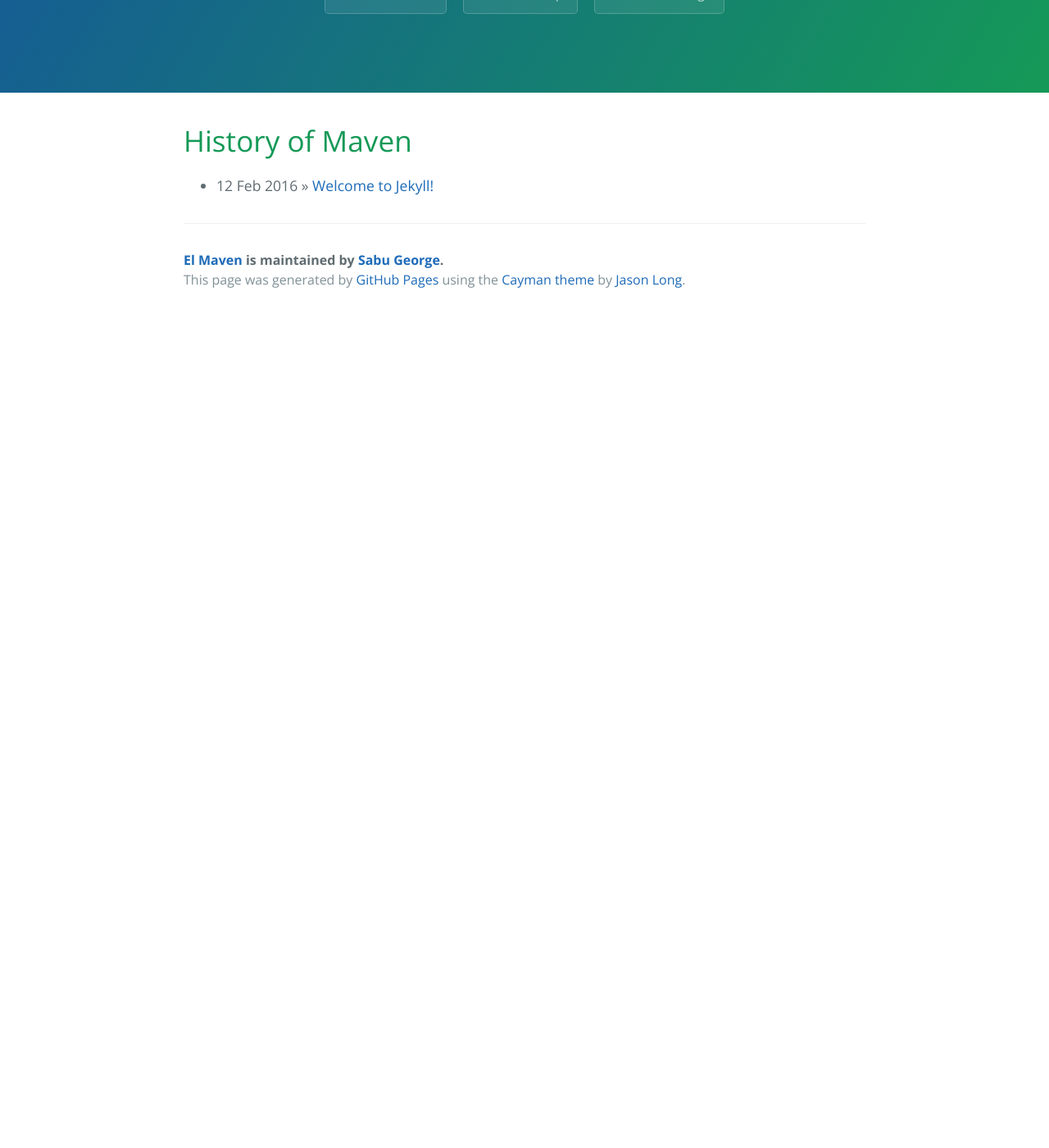
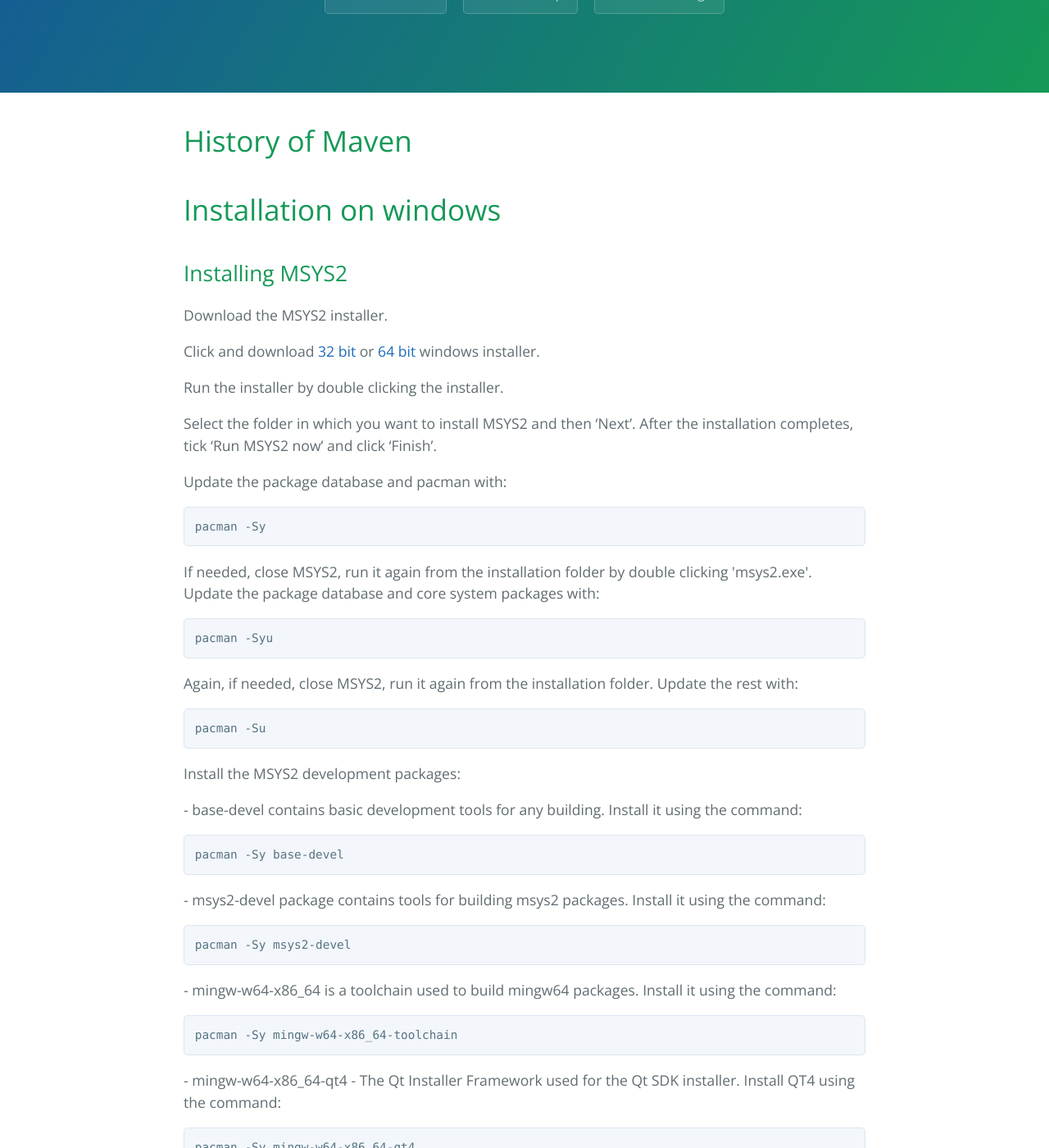
Before and after one commit to sabsgeo/el-maven, a Jekyll site: the page built from index.html, in a window 1280 px wide and 1400 px high, scrolled down 270 px. Shown: the whole window at 82% size. Built offline with Jekyll 4.4.1, drawn with Linux system fonts in a browser that asks for light colours; the list of posts is cut into pages by our own code; before the commit the page ends 900 px from its top, so only the background shows below that; some of the changed text lies outside the part shown.

Commit message:
Checking jekall compilation is working proper

```diff
--- a/index.html
+++ b/index.html
@@ -2,12 +2,80 @@
 layout: default
 title: {{ site.name }}
 ---
-
 <div id="home">
-  <h1>History of Maven</h1>
-  <ul class="posts">
-    {% for post in site.posts %}
-      <li><span>{{ post.date | date_to_string }}</span> &raquo; <a href="{{ site.baseurl }}{{ post.url }}">{{ post.title }}</a></li>
-    {% endfor %}
-  </ul>
+    <h1>History of Maven</h1>
+    <h1>Installation on windows</h1>
+    <h2> Installing MSYS2</h2>
+    <p>Download the MSYS2 installer.</p>
+    <p>
+        Click and download <a href="http://downloads.sourceforge.net/project/msys2/Base/i686/msys2-i686-20160205.exe?r=http%3A%2F%2F127.0.0.1%3A4000%2F&ts=1475499384&use_mirror=nchc">32 bit</a> or <a href="https://sourceforge.net/projects/msys2/files/Base/x86_64/msys2-x86_64-20160205.exe/download">64 bit</a> windows installer.
+    </p>
+    <p>
+        Run the installer by double clicking the installer.
+    </p>
+    <p>
+        Select the folder in which you want to install MSYS2 and then ‘Next’. After the installation completes, tick ‘Run MSYS2 now’ and click ‘Finish’.
+    </p>
+    <p>
+        Update the package database and pacman with:
+    <pre>pacman -Sy</pre>
+    </p>
+    <p>
+        If needed, close MSYS2, run it again from the installation folder by double clicking 'msys2.exe'.
+        </br>Update the package database and core system packages with:
+    <pre>pacman -Syu</pre>
+    </p>
+    <p>
+        Again, if needed, close MSYS2, run it again from the installation folder. Update the rest with:
+    <pre>pacman -Su</pre>
+    </p>
+    <p>
+        Install the MSYS2 development packages:
+    </p>
+    <p>
+        - base-devel contains basic development tools for any building. Install it using the command:
+    <pre>pacman -Sy base-devel</pre>
+    </p>
+    <p>
+        - msys2-devel package contains tools for building msys2 packages. Install it using the command:
+    <pre>pacman -Sy msys2-devel</pre>
+    </p>
+    <p>
+        - mingw-w64-x86_64 is a toolchain used to build mingw64 packages. Install it using the command:
+    <pre>pacman -Sy mingw-w64-x86_64-toolchain</pre>
+    </p>
+    <p>
+        - mingw-w64-x86_64-qt4 - The Qt Installer Framework used for the Qt SDK installer. Install QT4 using the command:
+    <pre>pacman -Sy mingw-w64-x86_64-qt4</pre>
+    </p>
+    <p>
+        hdf5 is a general purpose library and file format for storing scientific data. Install it using the command:
+    <pre>pacman -Sy mingw64/mingw-w64-x86_64-hdf5</pre>
+    </p>
+    <p>
+        Interface for scientific data access to large binary data. Install it using the command:
+    <pre>pacman -Sy mingw64/mingw-w64-x86_64-netcdf</pre>
+    </p>
+    <p>
+        This completes the installation of MSYS2 and the tool chain required to build Maven on your computer.
+    </p>
+    <p>
+        The next step is to get the Maven from the repository.
+    </p>
+    <p>
+        Install GIT on your system by typing the command in the MSYS2 terminal:
+    <pre>pacman -Sy msys/git</pre>
+    </p>
+    <p>
+        Create a folder on Windows. Navigate to that folder using cd command:
+    </p>
+    <p>
+    <pre>cd &#60;pathtofolder&#62;</pre>
+    </p>
+    <p>For Example:
+    <pre>cd /c/User/Admin/Desktop </pre>
+    </p>
+    <p> To initialise a git repository use:
+    </p>
+    <pre>git init</pre>
 </div>
```
